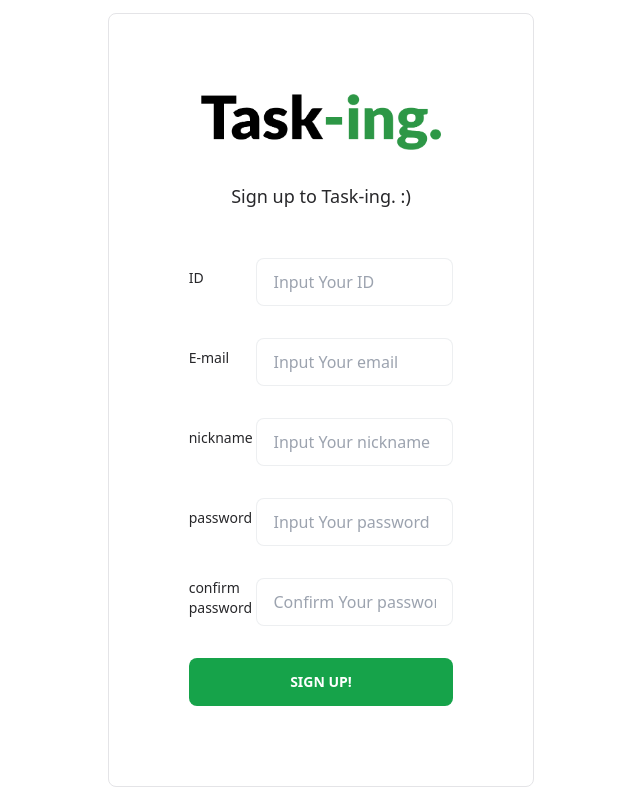
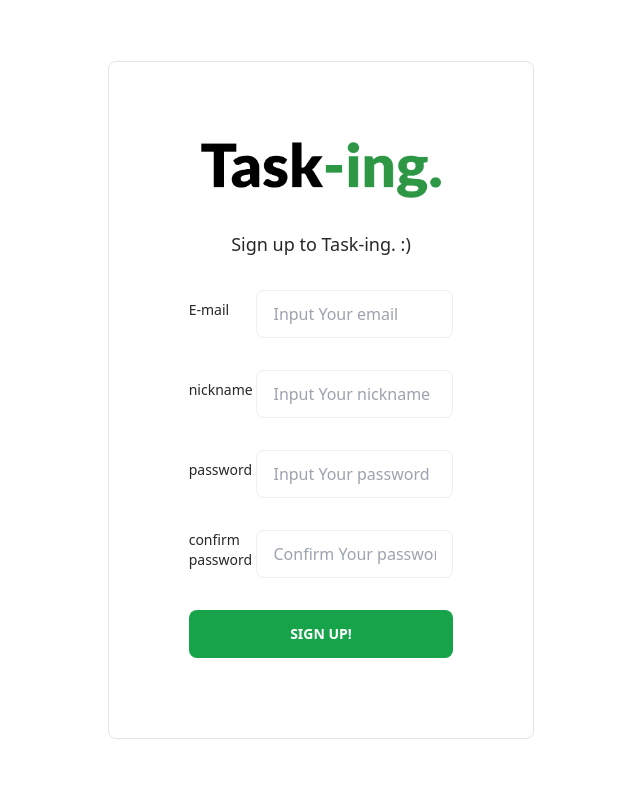
Before and after one commit to ppmyor/Task-ing, a React (Create React App) app in the folder client/: page /signUp in a window 1280 px wide. Shown: the whole page, without its empty margins (319-959 px from the left). Built offline with nearby package versions, Linux system fonts and the light colour scheme.

Commit message:
feat: 회원가입 요소 유효성 검사 패턴 추가 및 아이디 삭제 비밀번호, 이메일 등의 유효성 검사를 위한 패턴 추가

```diff
--- a/client/src/components/views/SignUpPage/SignUpPage.jsx
+++ b/client/src/components/views/SignUpPage/SignUpPage.jsx
@@ -10,10 +10,12 @@ const SignUpPage = () => {
     getValues,
     formState: { isSubmitting, errors, isDirty },
   } = useForm({ mode: "onChange" });
+  const navigate = useNavigate();
 
   const onValid = (data) => {
     console.log("회원가입 성공");
     // !! 회원가입 api 호출 !!
+    navigate("/");
     console.log(data);
   };
 
@@ -26,28 +28,7 @@ const SignUpPage = () => {
         {/* 회원가입 form */}
         <form action="POST" onSubmit={handleSubmit(onValid)} className="flex flex-col">
           <h2 className="notice-text">Sign up to Task-ing. :)</h2>
-          {/* 이미 존재하는 아이디인지 확인 */}
-          <label htmlFor="id" className="account-label md:mt-10">
-            <span className="account-label-text">ID</span>
-            <input
-              type="text"
-              placeholder="Input Your ID"
-              id="id"
-              className="account-input"
-              aria-invalid={!isDirty ? undefined : errors.id ? "true" : "false"}
-              {...register("id", {
-                required: "아이디는 필수 입력입니다.",
-                // !! 자리 수 확인 !!
-              })}
-            />
-          </label>
-          {/* id 관련 error message */}
-          {errors.id && (
-            <span role="alert" className="validation-alert-text">
-              {errors.id.message}
-            </span>
-          )}
-          {/* 이미 존재하는 이메일인지 확인 */}
+
           <label htmlFor="email" className="account-label">
             <span className="account-label-text">E-mail</span>
             <input
@@ -71,7 +52,7 @@ const SignUpPage = () => {
               {errors.email.message}
             </span>
           )}
-          {/* 이미 존재하는 닉네임인지 확인 */}
+
           <label htmlFor="nickname" className="account-label">
             <span className="account-label-text">nickname</span>
             <input
@@ -82,7 +63,6 @@ const SignUpPage = () => {
               aria-invalid={!isDirty ? undefined : errors.nickname ? "true" : "false"}
               {...register("nickname", {
                 required: "닉네임은 필수 입력입니다.",
-                // !! 자리 수 확인 !!
               })}
             />
           </label>
@@ -92,6 +72,7 @@ const SignUpPage = () => {
               {errors.nickname.message}
             </span>
           )}
+
           <label htmlFor="password" className="account-label">
             <span className="account-label-text">password</span>
             <input
@@ -102,7 +83,14 @@ const SignUpPage = () => {
               aria-invalid={!isDirty ? undefined : errors.password ? "true" : "false"}
               {...register("password", {
                 required: "비밀번호는 필수 입력입니다.",
-                // !! 자리 수, 패턴 확인!!
+                minLength: {
+                  value: 8,
+                  message: "한 개 이상의 영문자, 한 개 이상의 숫자를 포함한 8자리 이상의 비밀번호를 입력하세요.",
+                },
+                pattern: {
+                  value: /^[a-zA-Z0-9]*$/,
+                  message: "비밀번호의 형식과 일치하지 않습니다.",
+                },
               })}
             />
           </label>
@@ -121,11 +109,18 @@ const SignUpPage = () => {
               className="account-input"
               aria-invalid={!isDirty ? undefined : errors.passwordConfirm ? "true" : "false"}
               {...register("passwordConfirm", {
-                required: "비밀번호 확인은 필수 입력입니다.",
+                required: "비밀번호는 필수 입력입니다.",
+                minLength: {
+                  value: 8,
+                  message: "한 개 이상의 영문자, 한 개 이상의 숫자를 포함한 8자리 이상의 비밀번호를 입력하세요.",
+                },
+                pattern: {
+                  value: /^[a-zA-Z0-9]*$/,
+                  message: "비밀번호의 형식과 일치하지 않습니다.",
+                },
                 validate: (value) => {
                   const { password } = getValues();
-                  return password === value || "비밀번호가 일치하지 않습니다.";
-                  // !! 자리 수, 패턴 확인!!
+                  return password === value || "비밀번호와 비밀번호 확인이 일치하지 않습니다.";
                 },
               })}
             />
```
